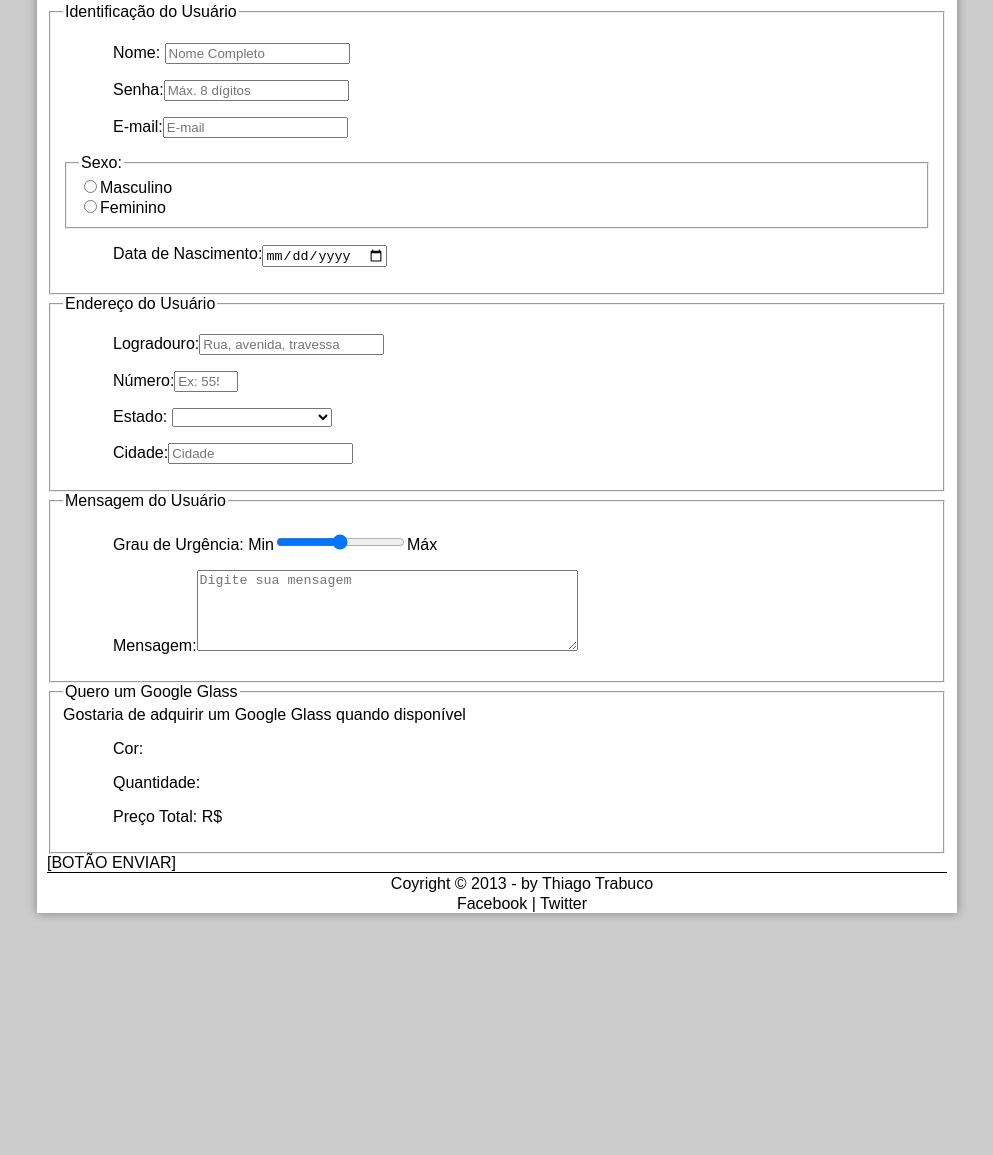
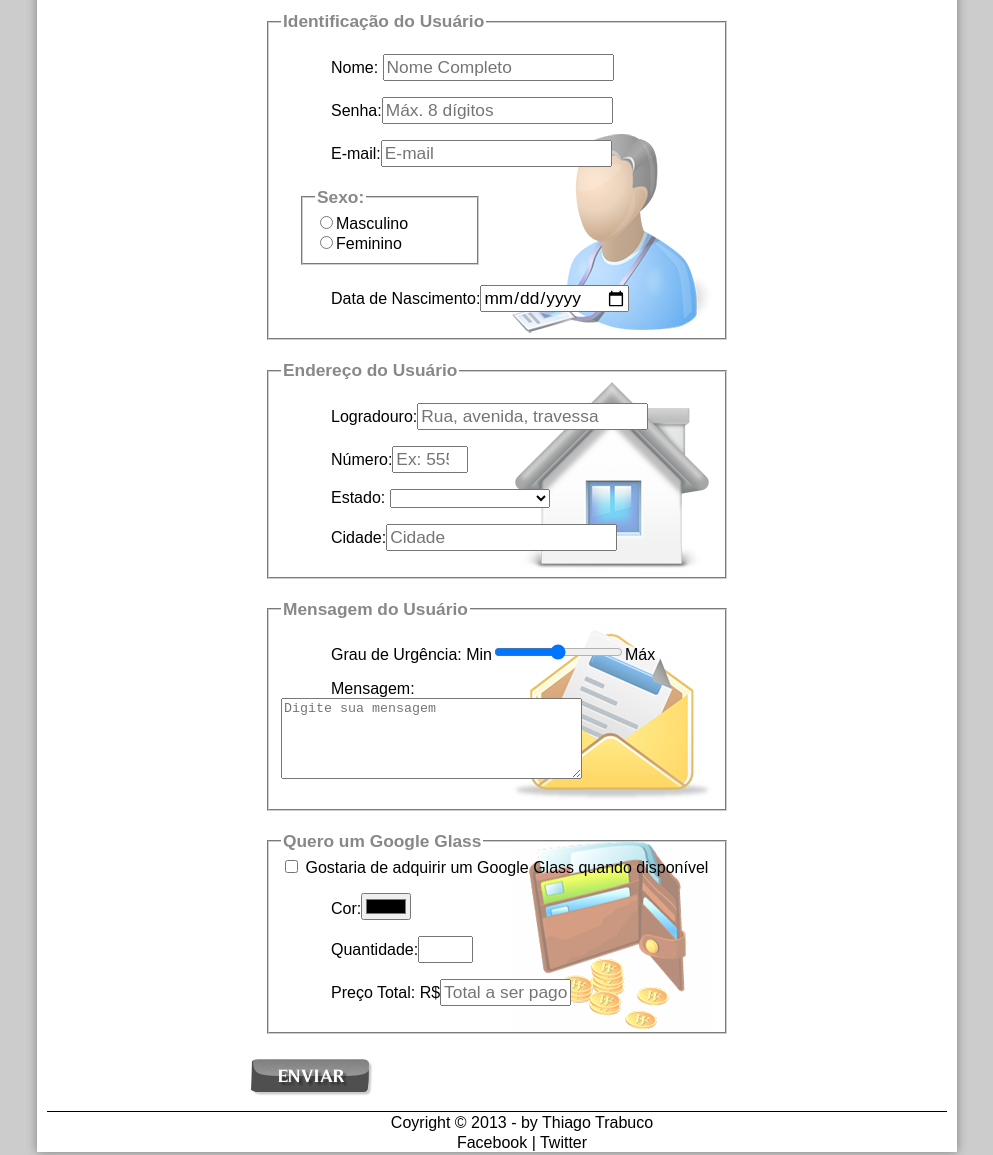
Before and after one commit to DevThiagoTrabuco/Trabucodigos, a plain HTML site: page HTML/Curso_HTML/projeto-glass-html5/fale-conosco.html in a window 1280 px wide. Shown: the part 293-1448 px from the top of the page, without its empty margins (143-1136 px from the left). Before the commit the page ends 1216 px from the top, so only its background shows below. Drawn offline with Linux system fonts and the light colour scheme; a web font is replaced by a local one.

Commit message:
Finalmente_terminei_PORRA

```diff
--- a/HTML/Curso_HTML/projeto-glass-html5/_css/form.css
+++ b/HTML/Curso_HTML/projeto-glass-html5/_css/form.css
@@ -0,0 +1,43 @@
+@charset "UTF-8";
+
+form{
+    width: 500px;
+    margin: auto;
+}
+
+input{
+    font-family: sans-serif;
+    font-weight: normal;
+    font-size: 13pt;
+}
+
+input:hover, textarea:hover{
+    background-color: #ccc;
+}
+
+legend{
+    color: #888;
+    font-weight: bold;
+    font-size: 13pt;
+    font-family:Arial, Helvetica, sans-serif;
+}
+
+fieldset{
+    border-color: #cecece;
+    margin: 20px;
+}
+fieldset#Sexo{
+    width: 150px;
+}
+fieldset#user{
+    background: url("../_imagens/icone-contato.png") no-repeat 95% 95%;
+}
+fieldset#adress{
+    background: url("../_imagens/icone-endereco.png") no-repeat 95% 95%;
+}
+fieldset#msg{
+    background: url("../_imagens/icone-mensagem.png") no-repeat 95% 95%;
+}
+fieldset#order{
+    background: url("../_imagens/icone-pagamento.png") no-repeat 95% 95%;
+}
--- a/HTML/Curso_HTML/projeto-glass-html5/fale-conosco.html
+++ b/HTML/Curso_HTML/projeto-glass-html5/fale-conosco.html
@@ -3,10 +3,17 @@
     <head>
         <meta charset="UTF-8"/>
         <title>Google Glass</title>
-        <link rel="stylesheet" href="_css/estilo.css"/>
-        <link rel="stylesheet" href="_css/form.css">
+        <link rel="stylesheet" type="text/css" href="_css/estilo.css"/>
+        <link rel="stylesheet" type="text/css" href="_css/form.css"/>
+        <script src="_javascript/funcoes.js"></script>
+        <script>
+            function calc_total(){
+                var qtd = parseInt(document.getElementById('qtt').value);
+                tot = qtd * 1500;
+                document.getElementById('total').value = tot;
+            }
+        </script>
     </head>
-    <script src="_javascrit/funcoes.js"></script>
     <body>
         <div id="interface">
             <header id="cabecalho">
@@ -20,11 +27,11 @@
                 <nav id="menu">
                     <h1>Menu Principal</h1>
                     <ul>
-                        <li onmouseover="changePic('_imagens/home.png')" onmouseout="changePic('_imagens/glass-oculos-preto-peq.png')"><a href="index.html">Home</a></li>
-                        <li onmouseover="changePic('_imagens/especificacoes.png')" onmouseout="changePic('_imagens/glass-oculos-preto-peq.png')"><a href="specs.html">Especificações</a></li>
-                        <li onmouseover="changePic('_imagens/fotos.png')" onmouseout="changePic('_imagens/glass-oculos-preto-peq.png')"><a href="fotos.html">Fotos</a></li>
-                        <li onmouseover="changePic('_imagens/multimidia.png')" onmouseout="changePic('_imagens/glass-oculos-preto-peq.png')"><a href="multimidia.html">Multimídia</a></li>
-                        <li onmouseover="changePic('_imagens/contato.png')" onmouseout="changePic('_imagens/glass-oculos-preto-peq.png')"><a href="fale-conosco.html">Fale conosco</a></li>
+                        <li onmouseover="changePic('_imagens/home.png')" onmouseout="changePic('_imagens/contato.png')"><a href="index.html">Home</a></li>
+                        <li onmouseover="changePic('_imagens/especificacoes.png')" onmouseout="changePic('_imagens/contato.png')"><a href="specs.html">Especificações</a></li>
+                        <li onmouseover="changePic('_imagens/fotos.png')" onmouseout="changePic('_imagens/contato.png')"><a href="fotos.html">Fotos</a></li>
+                        <li onmouseover="changePic('_imagens/multimidia.png')" onmouseout="changePic('_imagens/contato.png')"><a href="multimidia.html">Multimídia</a></li>
+                        <li onmouseover="changePic('_imagens/contato.png')" onmouseout="changePic('_imagens/contato.png')"><a href="fale-conosco.html">Fale conosco</a></li>
                     </ul>
                 </nav>
             </header>
@@ -40,7 +47,7 @@
                         </hgroup>
                     </header>
 
-                        <form method="post" id="contato" action="mailto:yafita1315@asaud.com">
+                        <form method="post" id="contato" action="mailto:yafita1315@asaud.com" oninput="calc_total();">
                             <fieldset id="user">
                                 <legend>Identificação do Usuário</legend>
                                     <p><label for="cName">Nome</label>: <input type="text" name="tName" id="cName" size="20" maxlength="40" placeholder="Nome Completo"/></p>
@@ -137,19 +144,19 @@
                             <fieldset id="msg">
                                 <legend>Mensagem do Usuário</legend>
                                     <p><label for="urg">Grau de Urgência</label>: Min<input type="range" name="urgencia" id="urg" min="0" max="10"></input>Máx</p>
-                                    <p><label for="msgem">Mensagem</label>:<textarea name="mensagem" id="msgem" cols="45" rows="5" placeholder="Digite sua mensagem"></textarea></p>
+                                    <p><label for="msgem">Mensagem</label>:<textarea name="mensagem" id="msgem" cols="35" rows="5" placeholder="Digite sua mensagem"></textarea></p>
                             </fieldset>
 
                             <fieldset id="order">
                                 <legend>Quero um Google Glass</legend>
+                                    <input type="checkbox" name="pedido" id="order_item"/>
                                     <label for="order_item">Gostaria de adquirir um Google Glass quando disponível</label>
-                                    <p><label for="color">Cor</label>:</p>
-                                    <p><label for="qtt">Quantidade</label>:</p>
-                                    <p><label for="total">Preço Total</label>: R$</p>
+                                    <p><label for="color">Cor</label>:<input type="color" name="cor" id="color"/></p>
+                                    <p><label for="qtt">Quantidade</label>:<input type="number" name="numero" id="qtt" min="0" max="5"/></p>
+                                    <p><label for="total">Preço Total: R$</label><input type="text" name="preco" id="total" placeholder="Total a ser pago" size="10"/></p>
                             </fieldset>
 
-
-                            [BOTÃO ENVIAR]
+                            <input type="image" src="_imagens/botao-enviar.png"/>
                         </form>
 
                 </article>
```
Also changed, not shown: HTML/Curso_HTML/projeto-glass-html5/multimidia.html (+7 -8 lines).
